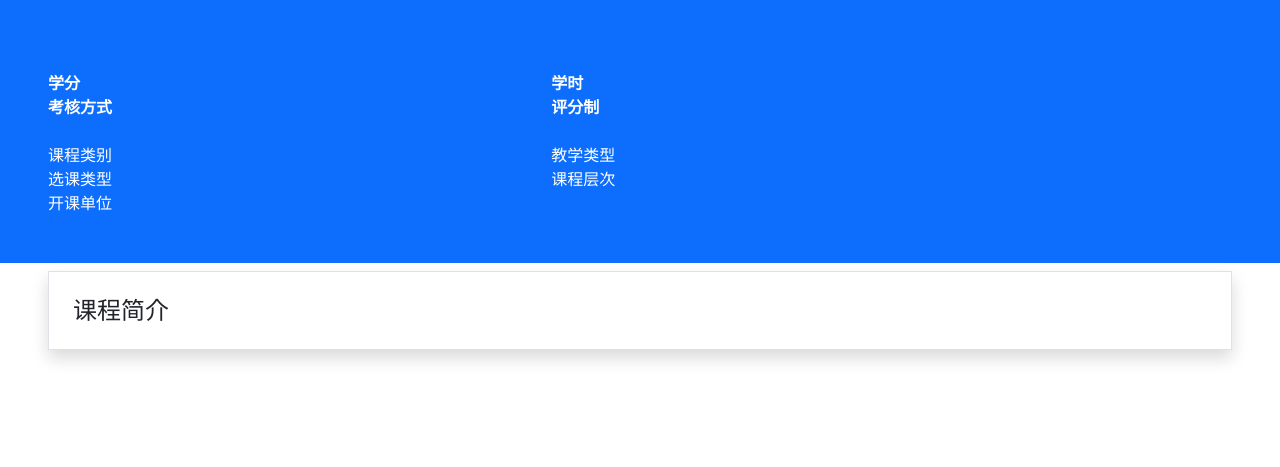
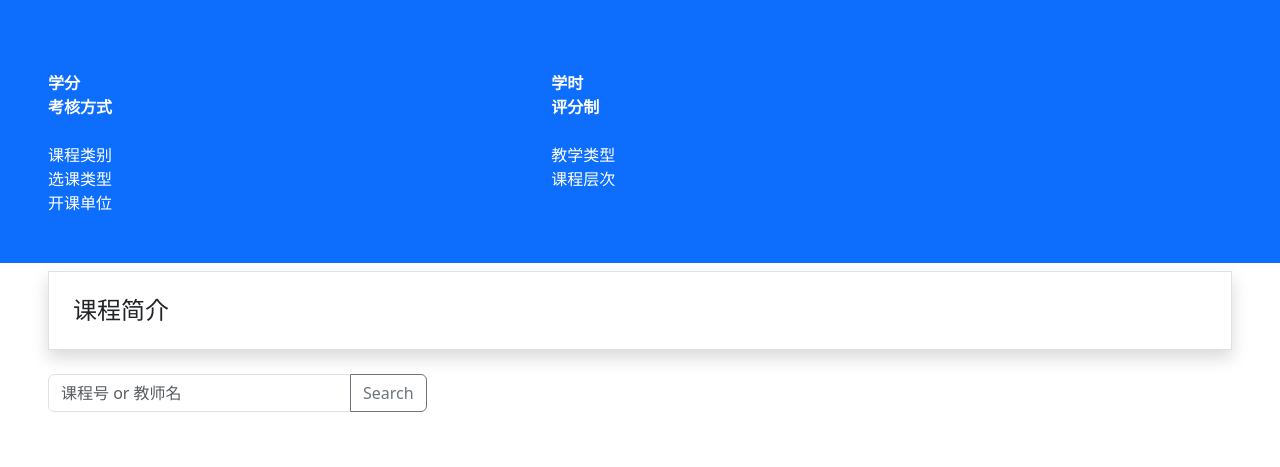
Before and after one commit to Schedule-team/server, a Django app: template course/templates/course.html in a window 1280 px wide. Shown: the part 57-524 px from the top of the page. Run offline with Django 3.2, Linux system fonts and the light colour scheme; the template is opened without the code that fills it, so the values that code supplies are empty; some libraries are stand-ins or nearby versions.

Commit message:
feat: search in views/course

```diff
--- a/course/models.py
+++ b/course/models.py
@@ -137,3 +137,7 @@
 
     def __str__(self):
         return f"{self.course.name} ({self.code})"
+
+    @property
+    def teachers_name(self):
+        return ", ".join([teacher.name for teacher in self.teachers.all()])
--- a/course/templates/course.html
+++ b/course/templates/course.html
@@ -28,6 +28,19 @@
                     {{ course.description }}
                 </div>
             </div>
+
+            {% comment %} add serach box: {% endcomment %}
+            <div class="row mt-4">
+                <div class="col-4">
+                    <form action="{% url 'course' course.id %}" method="get">
+                        <div class="input-group">
+                            <input type="text" class="form-control" name="search" placeholder="课程号 or 教师名" value="{{ search }}">
+                            <button class="btn btn-outline-secondary" type="submit">Search</button>
+                        </div>
+                    </form>
+                </div>
+            </div>
+
             <div class="row">
                 {% for lesson in lessons %}
                     <div class="col-3">
```
Also changed, not shown: course/views.py (+17 -1 lines).
